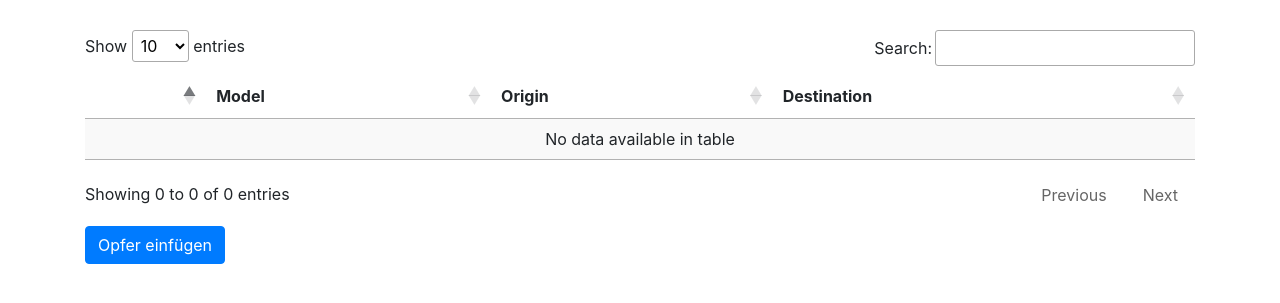
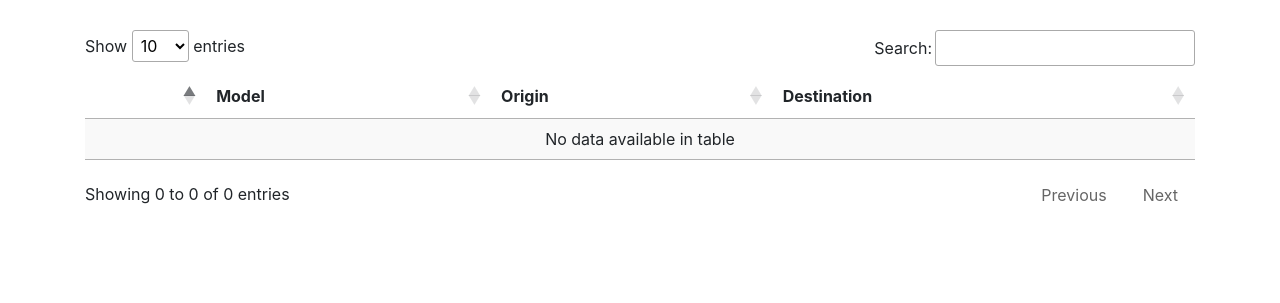
Before and after one commit to SUDKURIER-Data-Days/flight-analysis, a Python web app: template app/server/templates/index.html in a window 1280 px wide. Shown: the top 303 px of the page. Run offline with Jinja, Linux system fonts and the light colour scheme; the template is opened without the code that fills it, so the values that code supplies are empty; some libraries are stand-ins or nearby versions.

Commit message:
remove victim mention, lost this in a merge

```diff
--- a/app/server/templates/index.html
+++ b/app/server/templates/index.html
@@ -39,9 +39,5 @@
             {% endfor %}
         </tbody>
     </table>
-
-</div>
-<div>
-    <button class="btn btn-primary" onclick="location.href='add';" id="addVictim">Opfer einfügen</button>
 </div>
 {% endblock %}
```
